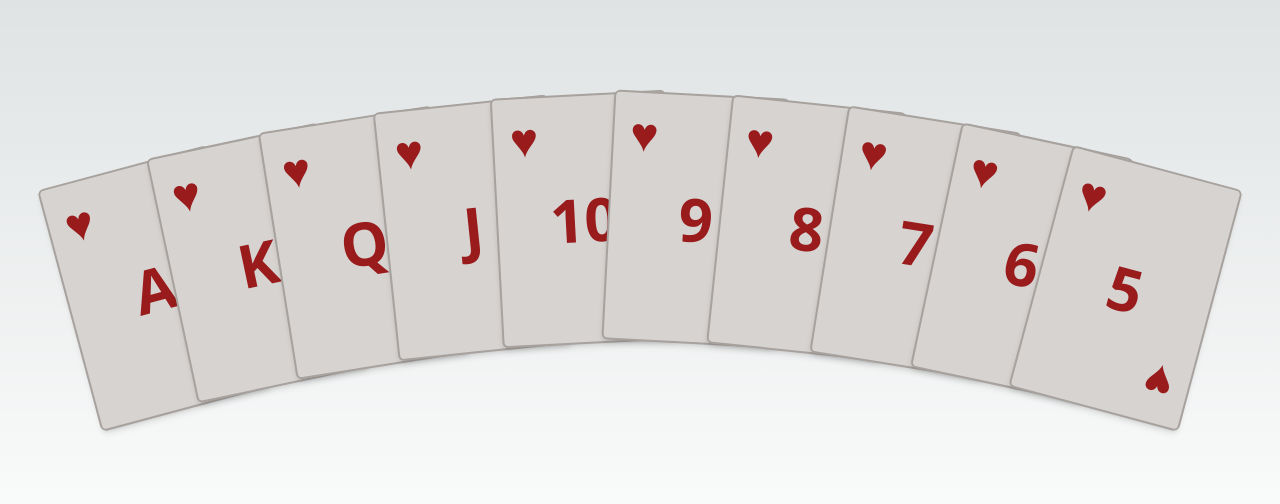
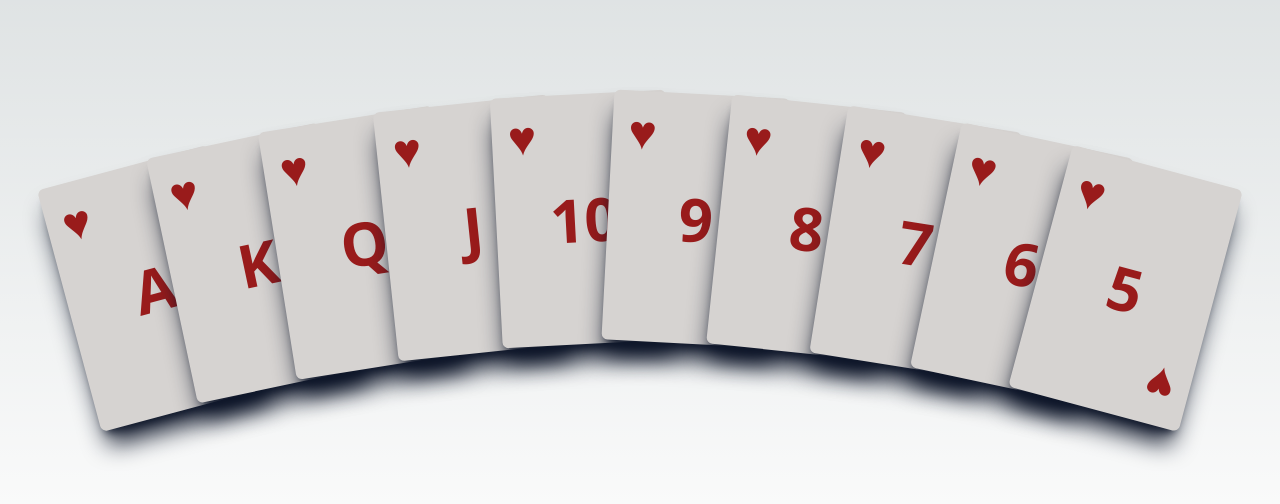
Before and after one commit to Arcades2/balpastrop, a React (Vite) app: page / in a window 1280 px wide. Shown: the part 184-688 px from the top of the page. Built offline with nearby package versions, Linux system fonts and the light colour scheme.

Commit message:
Css changes

```diff
--- a/src/App.tsx
+++ b/src/App.tsx
@@ -2,7 +2,7 @@ import { Hand } from "./components/hand";
 
 function App() {
   return (
-    <div className="dark">
+    <div>
       <div className="container mx-auto h-[100vh] flex items-center">
         <Hand />
       </div>
--- a/src/components/card.tsx
+++ b/src/components/card.tsx
@@ -32,9 +32,8 @@ export function Card({ rank, suit, className, style, onClick }: CardProps) {
   return (
     <div
       data-color={["H", "D"].includes(suit) ? "red" : "black"}
-      data-dragging={active?.id === id ? "true" : "false"}
       className={cn(
-        "bg-stone-300 aspect-[62/88] h-[250px] rounded-md data-[color=red]:text-red-800 data-[color=black]:text-stone-900 p-4 flex flex-col justify-between data-[dragging=true]:shadow-lg data-[dragging=false]:shadow-md border-stone-400 border-2",
+        "bg-stone-300 aspect-[62/88] h-[250px] rounded-md data-[color=red]:text-red-800 data-[color=black]:text-stone-900 p-4 flex flex-col justify-between shadow-xl shadow-slate-900",
         className,
       )}
       ref={setNodeRef}
```
